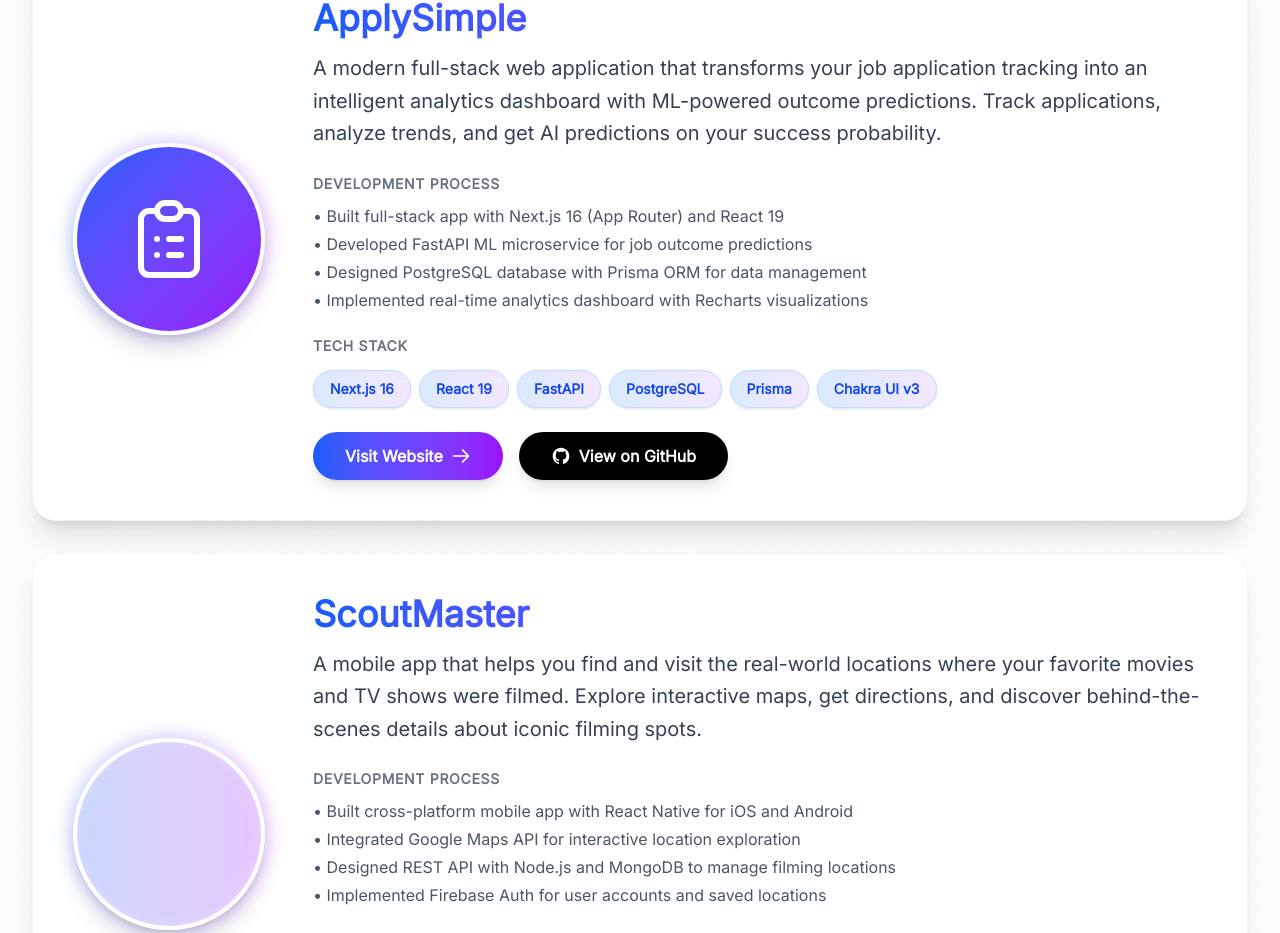
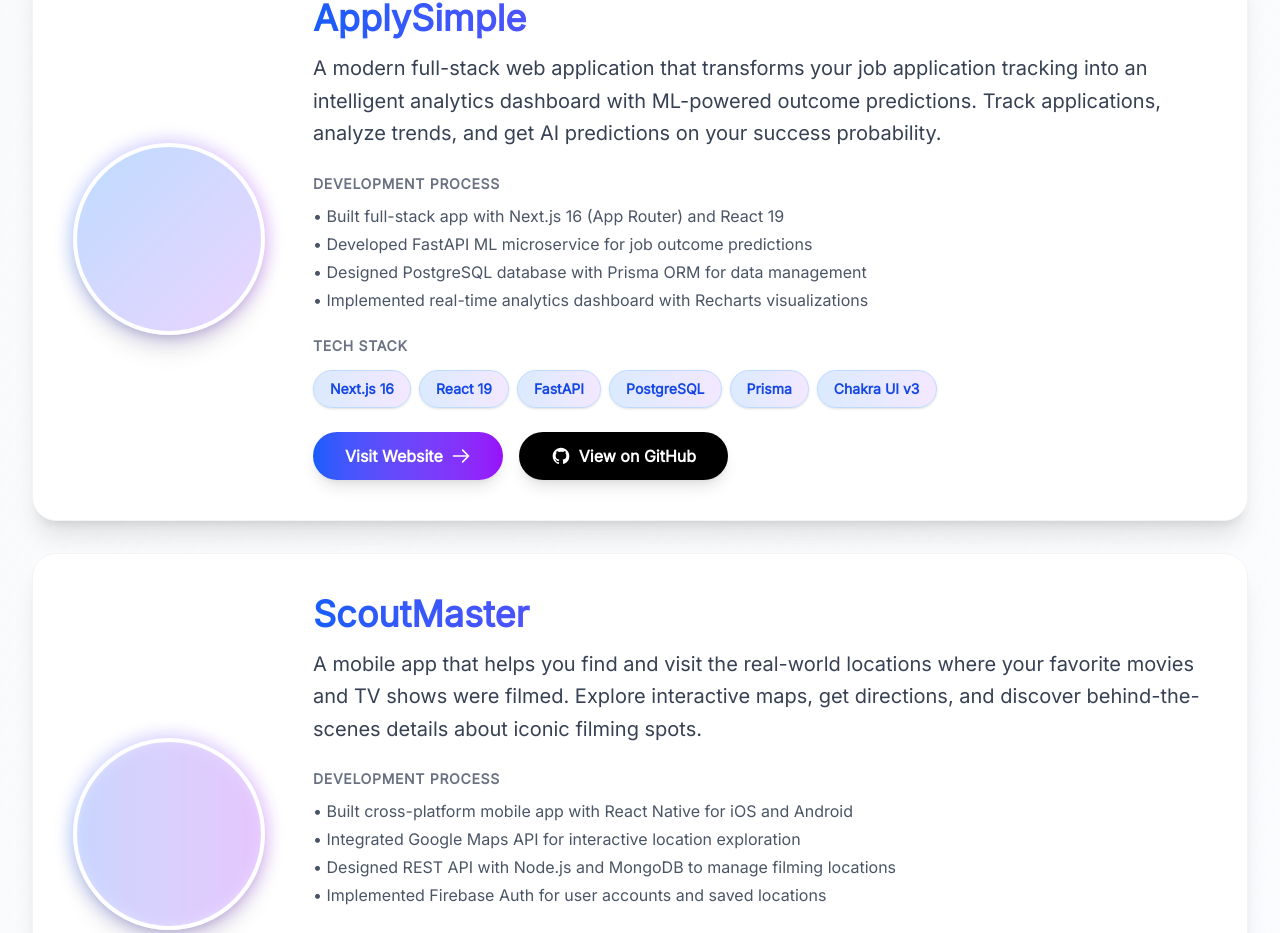
Before and after one commit to Mitchell-Hess/Portfolio, a React (Vite) app: page / in a window 1280 px wide. Shown: the part 2632-3565 px from the top of the page. Built offline with nearby package versions, Linux system fonts and the light colour scheme; no server answers.

Commit message:
updated apply simple logo

```diff
--- a/src/components/Projects.tsx
+++ b/src/components/Projects.tsx
@@ -49,10 +49,12 @@ export default function Projects() {
               >
                 <div className="relative group/logo">
                   <div className="absolute -inset-1 bg-gradient-to-r from-blue-600 to-purple-600 rounded-full blur opacity-25 group-hover/logo:opacity-75 transition"></div>
-                  <div className="relative w-32 h-32 sm:w-40 sm:h-40 lg:w-48 lg:h-48 rounded-full bg-gradient-to-br from-blue-600 to-purple-600 shadow-xl border-4 border-white dark:border-slate-800 flex items-center justify-center">
-                    <svg className="w-16 h-16 sm:w-20 sm:h-20 lg:w-24 lg:h-24 text-white" fill="none" stroke="currentColor" viewBox="0 0 24 24">
-                      <path strokeLinecap="round" strokeLinejoin="round" strokeWidth={1.5} d="M9 5H7a2 2 0 00-2 2v12a2 2 0 002 2h10a2 2 0 002-2V7a2 2 0 00-2-2h-2M9 5a2 2 0 002 2h2a2 2 0 002-2M9 5a2 2 0 012-2h2a2 2 0 012 2m-3 7h3m-3 4h3m-6-4h.01M9 16h.01" />
-                    </svg>
+                  <div className="relative w-32 h-32 sm:w-40 sm:h-40 lg:w-48 lg:h-48 rounded-full bg-gradient-to-br from-blue-200 to-purple-200 dark:from-blue-900 dark:to-purple-900 shadow-xl border-4 border-white dark:border-slate-800 flex items-center justify-center overflow-hidden">
+                    <img
+                      src="/assets/applysimple_logo.svg"
+                      alt="ApplySimple logo"
+                      className="w-20 h-20 sm:w-24 sm:h-24 lg:w-28 lg:h-28 object-contain"
+                    />
                   </div>
                 </div>
               </motion.div>
```
Also changed, not shown: public/assets/applysimple_logo.svg (added).
